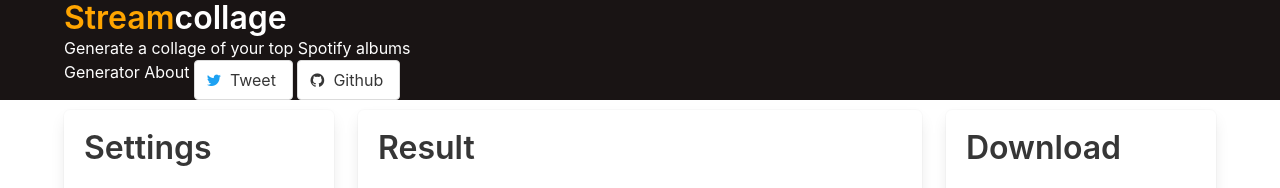
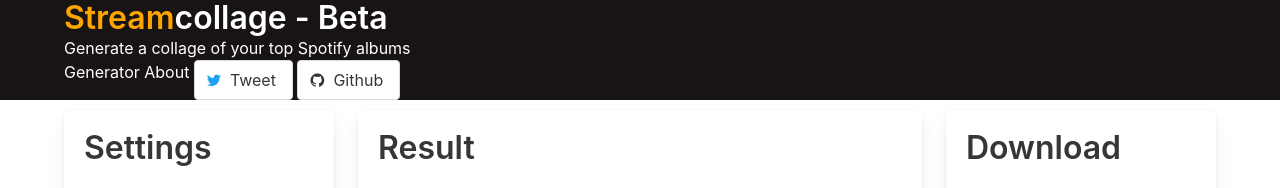
Before and after one commit to Mauro-C/Streamcollage, a Django app: page / in a window 1280 px wide. Shown: the top 188 px of the page. Run offline with Django 3.2, Linux system fonts and the light colour scheme; some libraries are stand-ins or nearby versions; grey boxes are pictures that could not be loaded.

Commit message:
Indicated that this program is in beta
aka not fully working

```diff
--- a/templates/generator/index.html
+++ b/templates/generator/index.html
@@ -6,7 +6,7 @@
     <meta charset="utf-8">
     <meta http-equiv="X-UA-Compatible" content="IE=edge">
     <meta name="viewport" content="width=device-width, initial-scale=1">
-    <title>Streamcollage</title>
+    <title>Streamcollage - Beta</title>
 
     <link rel="stylesheet" type="text/css" href="https://cdnjs.cloudflare.com/ajax/libs/bulma/0.2.3/css/bulma.min.css">
     <link rel="stylesheet" href="https://maxcdn.bootstrapcdn.com/font-awesome/4.6.3/css/font-awesome.min.css"> {% load static %}
@@ -21,12 +21,18 @@
             background-color: #191414;
         }
 
+
+
         .nav .title {
             color: white;
         }
 
         .nav .nav-item {
             color: white;
+        }
+
+        a:hover {
+          color: white;
         }
 
         .fa-twitter {
@@ -57,7 +63,7 @@
         <div class="container">
             <div class="nav-left">
                 <a class="nav-item is-brand" href="#">
-                    <h1 id="main-logo" class="title"><span id="logo-blue">Stream</span>collage</h1>
+                    <h1 id="main-logo" class="title"><span id="logo-blue">Stream</span>collage - Beta</h1>
                     <p>Generate a collage of your top Spotify albums</p>
                 </a>
 
```
Also changed, not shown: db.sqlite3.
